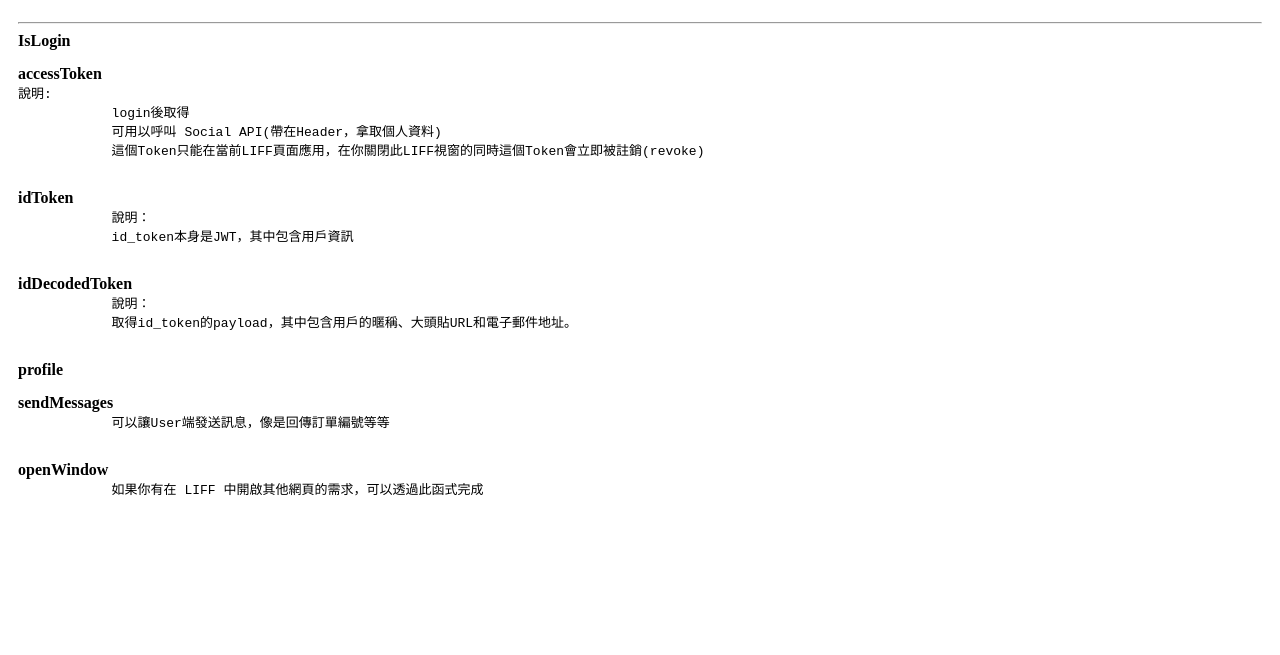
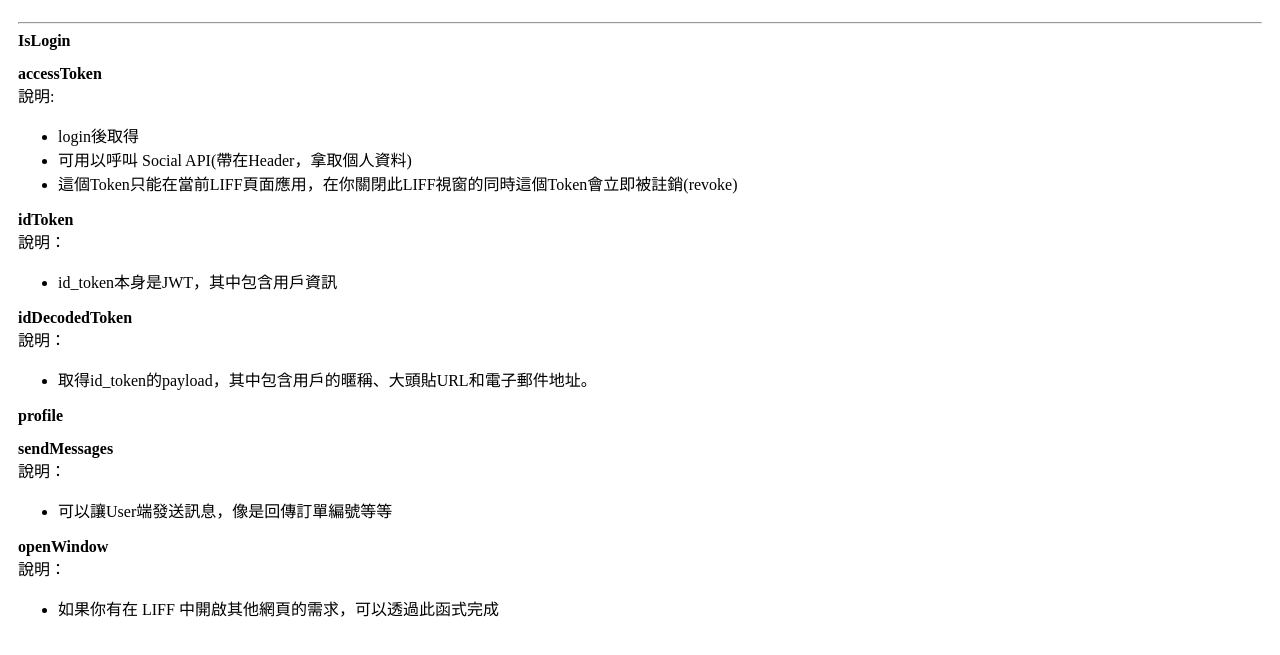
Before and after one commit to mia0421/try-LIFF, a website built with webpack: page dist/index.html in a window 1280 px wide. Shown: the part 37-692 px from the top of the page. Built offline with nearby package versions, Linux system fonts and the light colour scheme; a script that the page names is missing.

Commit message:
調整排版

```diff
--- a/dist/index.html
+++ b/dist/index.html
@@ -1,16 +1 @@
-<!doctype html><html lang="en"><head><meta charset="UTF-8"><title>Mia Test LIFF</title><script charset="utf-8" src="https://static.line-scdn.net/liff/edge/2/sdk.js"></script><script defer="defer" src="js/main.js"></script><link href="css/main.css" rel="stylesheet"></head><body><div class="content"><div class="info-block"><img id="lineImg"/><h4 id="lineName"></h4></div><hr><div class="block"><b>IsLogin</b><div class="token-block" id="isLogin"></div></div><div class="block"><b>accessToken</b><pre>說明:
-            login後取得
-            可用以呼叫 Social API(帶在Header，拿取個人資料)
-            這個Token只能在當前LIFF頁面應用，在你關閉此LIFF視窗的同時這個Token會立即被註銷(revoke)
-        </pre><div class="token-block" id="accessToken"></div></div><div class="block"><b>idToken</b><pre>
-            說明：
-            id_token本身是JWT，其中包含用戶資訊
-        </pre><div class="token-block" id="idToken"></div></div><div class="block"><b>idDecodedToken</b><pre>
-            說明：
-            取得id_token的payload，其中包含用戶的暱稱、大頭貼URL和電子郵件地址。
-        </pre><pre id="idDecodedToken"></pre></div><div class="block"><b>profile</b><pre id="profile"></pre></div><div class="block"><b>sendMessages</b><pre>
-            可以讓User端發送訊息，像是回傳訂單編號等等
-        </pre></div><div class="block"><b>openWindow</b><pre>
-            如果你有在 LIFF 中開啟其他網頁的需求，可以透過此函式完成
-
-        </pre></div></div></body></html>
+<!doctype html><html lang="en"><head><meta charset="UTF-8"><title>Mia Test LIFF</title><script charset="utf-8" src="https://static.line-scdn.net/liff/edge/2/sdk.js"></script><script defer="defer" src="js/main.js"></script><link href="css/main.css" rel="stylesheet"></head><body><div class="content"><div class="info-block"><img id="lineImg"/><h4 id="lineName"></h4></div><hr><div class="block"><b>IsLogin</b><div class="token-block" id="isLogin"></div></div><div class="block"><b>accessToken</b><div>說明:<ul><li>login後取得</li><li>可用以呼叫 Social API(帶在Header，拿取個人資料)</li><li>這個Token只能在當前LIFF頁面應用，在你關閉此LIFF視窗的同時這個Token會立即被註銷(revoke)</li></ul></div><div class="token-block" id="accessToken"></div></div><div class="block"><b>idToken</b><div>說明：<ul><li>id_token本身是JWT，其中包含用戶資訊</li></ul></div><div class="token-block" id="idToken"></div></div><div class="block"><b>idDecodedToken</b><div>說明：<ul><li>取得id_token的payload，其中包含用戶的暱稱、大頭貼URL和電子郵件地址。</li></ul></div><pre id="idDecodedToken"></pre></div><div class="block"><b>profile</b><pre id="profile"></pre></div><div class="block"><b>sendMessages</b><div>說明：<ul><li>可以讓User端發送訊息，像是回傳訂單編號等等</li></ul></div></div><div class="block"><b>openWindow</b><div>說明：<ul><li>如果你有在 LIFF 中開啟其他網頁的需求，可以透過此函式完成</li></ul></div></div></div></body></html>
```
